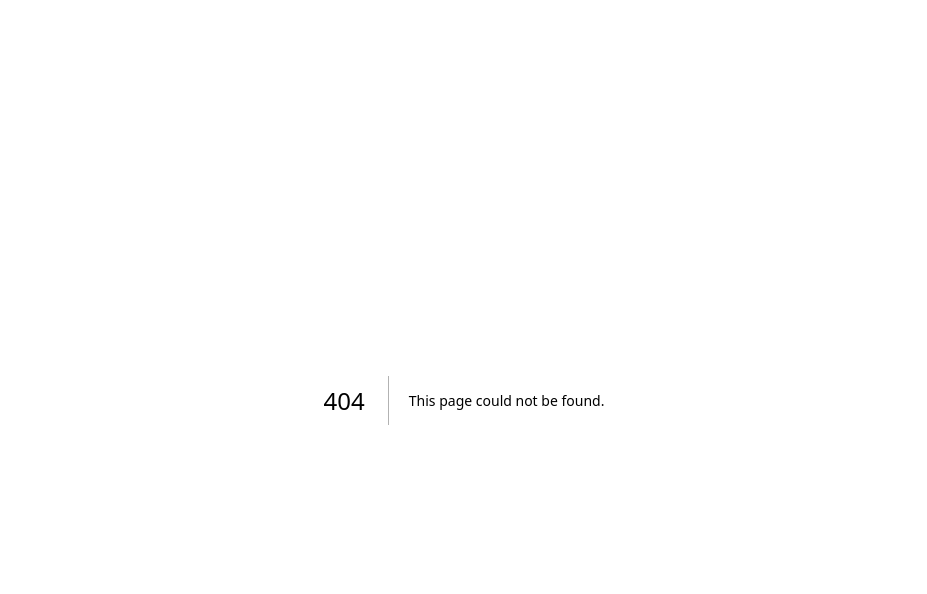
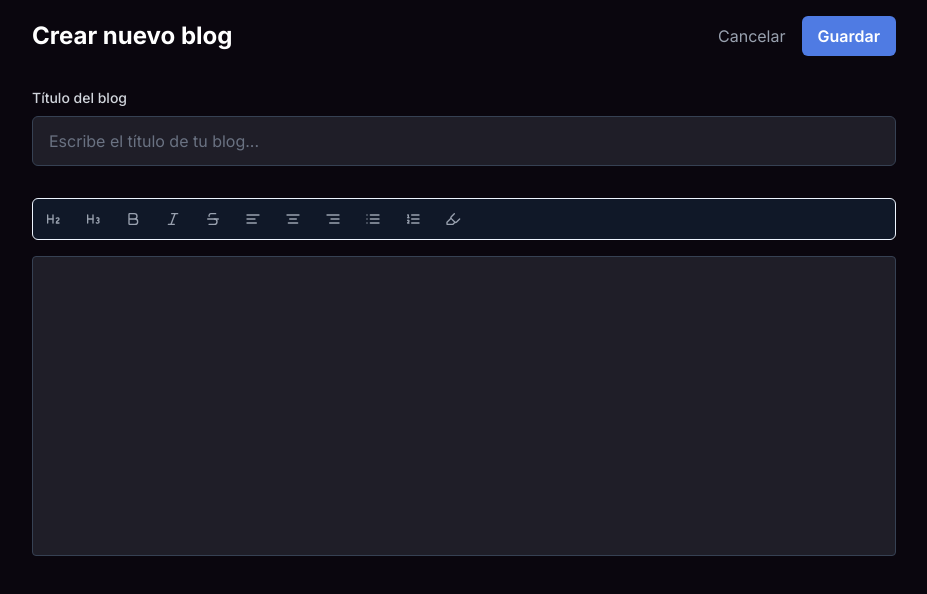
Before and after one commit to Star7-jpg/KnowordKiwi_Frontend, a Next.js app: page /posts/blog/create in a window 1280 px wide. Before the commit this address had no page. Shown: the top 594 px of the page, without its empty margins (176-1103 px from the left). Built offline with nearby package versions, Linux system fonts and the light colour scheme.

Commit message:
feat(blog): scafold inicial para crear blog

```diff
--- a/app/globals.css
+++ b/app/globals.css
@@ -57,3 +57,15 @@ body {
   background-size: 300% 300%;
   animation: rainbow 6s ease infinite;
 }
+
+@layer base {
+  .prose h1 {
+    @apply text-4xl font-bold mb-4;
+  }
+  .prose h2 {
+    @apply text-3xl font-bold mb-4;
+  }
+  .prose h3 {
+    @apply text-2xl font-bold mb-4;
+  }
+}
--- /dev/null
+++ b/app/posts/blog/components/MenuBar.tsx
@@ -0,0 +1,102 @@
+import { Button } from "@headlessui/react";
+import type { Editor } from "@tiptap/react";
+import {
+  AlignCenter,
+  AlignLeft,
+  AlignRight,
+  Bold,
+  Heading2,
+  Heading3,
+  Highlighter,
+  Italic,
+  List,
+  ListOrdered,
+  Strikethrough,
+} from "lucide-react";
+
+interface MenuBarProps {
+  editor: Editor | null;
+}
+
+export default function MenuBar({ editor }: MenuBarProps) {
+  if (!editor) {
+    return null;
+  }
+
+  const options = [
+    {
+      icon: <Heading2 className="size-4" />,
+      onClick: () => editor.chain().focus().toggleHeading({ level: 2 }).run(),
+      pressed: editor.isActive("heading", { level: 2 }),
+    },
+    {
+      icon: <Heading3 className="size-4" />,
+      onClick: () => editor.chain().focus().toggleHeading({ level: 3 }).run(),
+      pressed: editor.isActive("heading", { level: 3 }),
+    },
+    {
+      icon: <Bold className="size-4" />,
+      onClick: () => editor.chain().focus().toggleBold().run(),
+      pressed: editor.isActive("bold"),
+    },
+    {
+      icon: <Italic className="size-4" />,
+      onClick: () => editor.chain().focus().toggleItalic().run(),
+      pressed: editor.isActive("italic"),
+    },
+    {
+      icon: <Strikethrough className="size-4" />,
+      onClick: () => editor.chain().focus().toggleStrike().run(),
+      pressed: editor.isActive("strike"),
+    },
+    {
+      icon: <AlignLeft className="size-4" />,
+      onClick: () => editor.chain().focus().setTextAlign("left").run(),
+      pressed: editor.isActive({ textAlign: "left" }),
+    },
+    {
+      icon: <AlignCenter className="size-4" />,
+      onClick: () => editor.chain().focus().setTextAlign("center").run(),
+      pressed: editor.isActive({ textAlign: "center" }),
+    },
+    {
+      icon: <AlignRight className="size-4" />,
+      onClick: () => editor.chain().focus().setTextAlign("right").run(),
+      pressed: editor.isActive({ textAlign: "right" }),
+    },
+    {
+      icon: <List className="size-4" />,
+      onClick: () => editor.chain().focus().toggleBulletList().run(),
+      pressed: editor.isActive("bulletList"),
+    },
+    {
+      icon: <ListOrdered className="size-4" />,
+      onClick: () => editor.chain().focus().toggleOrderedList().run(),
+      pressed: editor.isActive("orderedList"),
+    },
+    {
+      icon: <Highlighter className="size-4" />,
+      onClick: () => editor.chain().focus().toggleHighlight().run(),
+      pressed: editor.isActive("highlight"),
+    },
+  ];
+
+  return (
+    <div className="border rounded-md p-1 mb-4 bg-gray-900 space-x-2 z-50">
+      {options.map((option, index) => (
+        <Button
+          key={index}
+          onClick={option.onClick}
+          aria-pressed={option.pressed}
+          className={`p-2 rounded-md transition-colors ${
+            option.pressed
+              ? "bg-gray-700 text-white"
+              : "text-gray-400 hover:bg-gray-800 hover:text-white"
+          }`}
+        >
+          {option.icon}
+        </Button>
+      ))}
+    </div>
+  );
+}
--- /dev/null
+++ b/app/posts/blog/components/TipTap.tsx
@@ -0,0 +1,56 @@
+"use client";
+
+import { useEditor, EditorContent } from "@tiptap/react";
+import Highlight from "@tiptap/extension-highlight";
+import TextAlign from "@tiptap/extension-text-align";
+import StarterKit from "@tiptap/starter-kit";
+import MenuBar from "./MenuBar";
+
+interface TipTapProps {
+  content: string;
+  onChange: (richText: string) => void;
+}
+
+const Tiptap = ({ content, onChange }: TipTapProps) => {
+  const editor = useEditor({
+    extensions: [
+      StarterKit.configure({
+        bulletList: {
+          HTMLAttributes: {
+            class: "ml-6 list-disc",
+          },
+        },
+        orderedList: {
+          HTMLAttributes: {
+            class: "ml-6 list-decimal",
+          },
+        },
+      }),
+      TextAlign.configure({ types: ["heading", "paragraph"] }),
+      Highlight.configure({
+        multicolor: true,
+      }),
+    ],
+    content: content,
+    editorProps: {
+      attributes: {
+        class:
+          "bg-bg-gray prose prose-sm sm:prose lg:prose-lg xl:prose-2xl mx-auto focus:outline-none min-h-[300px] border border-gray-700 rounded-sm py-2 px-4",
+      },
+    },
+    onUpdate: ({ editor }) => {
+      onChange(editor.getHTML());
+    },
+    // Don't render immediately on the server to avoid SSR issues
+    immediatelyRender: false,
+  });
+
+  return (
+    <div>
+      <MenuBar editor={editor} />
+      <EditorContent editor={editor} />
+    </div>
+  );
+};
+
+export default Tiptap;
--- /dev/null
+++ b/app/posts/blog/create/layout.tsx
@@ -0,0 +1,7 @@
+export default function CreateBlogLayout({
+  children,
+}: {
+  children: React.ReactNode;
+}) {
+  return <main className="max-w-4xl mx-auto p-4">{children}</main>;
+}
--- /dev/null
+++ b/app/posts/blog/create/page.tsx
@@ -0,0 +1,67 @@
+"use client";
+import { useState } from "react";
+import Tiptap from "../components/TipTap";
+import { useRouter } from "next/navigation";
+import { Button } from "@headlessui/react";
+
+export default function CreateBlogPost() {
+  const [title, setTitle] = useState("");
+  const [content, setContent] = useState("");
+  const router = useRouter();
+
+  const handleContentChange = (newContent: string) => {
+    setContent(newContent);
+  };
+
+  const handleSave = async () => {
+    // TODO: Implementar lógica para guardar, por ejemplo, enviar a una API
+    console.log("Guardando título:", title);
+    console.log("Guardando contenido:", content);
+    alert("Contenido guardado (simulación)");
+  };
+
+  const handleCancel = () => {
+    router.push("/posts/blog");
+  };
+
+  return (
+    <div className="flex flex-col gap-8">
+      <header className="flex items-center justify-between">
+        <h1 className="text-2xl font-bold text-white">Crear nuevo blog</h1>
+        <div className="flex items-center gap-4">
+          <Button
+            onClick={handleCancel}
+            className="text-gray-400 hover:text-white transition-colors"
+          >
+            Cancelar
+          </Button>
+          <Button
+            onClick={handleSave}
+            className="px-4 py-2 bg-primary text-white rounded-md hover:bg-primary-hover transition-colors font-semibold"
+          >
+            Guardar
+          </Button>
+        </div>
+      </header>
+
+      <div className="flex flex-col gap-2">
+        <label
+          htmlFor="blog-title"
+          className="text-sm font-medium text-gray-300"
+        >
+          Título del blog
+        </label>
+        <input
+          id="blog-title"
+          type="text"
+          value={title}
+          onChange={(e) => setTitle(e.target.value)}
+          className="px-4 py-3 bg-bg-gray border border-gray-700 rounded-md text-white placeholder-gray-500 focus:outline-none focus:ring-2 focus:ring-primary focus:border-transparent"
+          placeholder="Escribe el título de tu blog..."
+        />
+      </div>
+
+      <Tiptap content={content} onChange={handleContentChange} />
+    </div>
+  );
+}
--- a/package.json
+++ b/package.json
@@ -11,6 +11,11 @@
   "dependencies": {
     "@headlessui/react": "^2.2.4",
     "@hookform/resolvers": "^5.0.1",
+    "@tiptap/extension-highlight": "^3.4.3",
+    "@tiptap/extension-text-align": "^3.4.3",
+    "@tiptap/pm": "^3.4.3",
+    "@tiptap/react": "^3.4.3",
+    "@tiptap/starter-kit": "^3.4.3",
     "axios": "^1.10.0",
     "camelcase-keys": "^9.1.3",
     "lodash": "^4.17.21",
```
